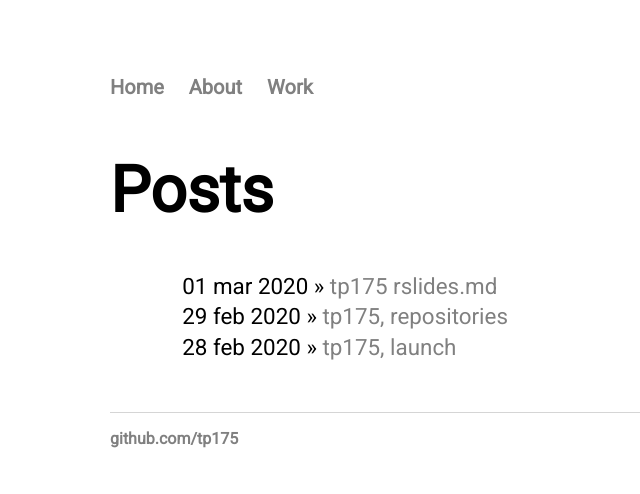
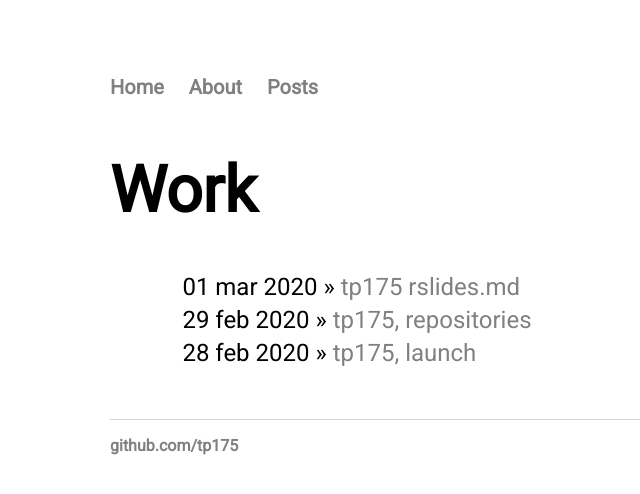
Before and after one commit to tp175/tp175.github.io, a Jekyll site: the page built from work/index.html, in a window 1280 px wide. Shown: the top 494 px of the page, without its empty margins (82-722 px from the left). Built offline with Jekyll 4.4.1, drawn with Linux system fonts in a browser that asks for light colours.

Commit message:
content update

```diff
--- a/_config.yml
+++ b/_config.yml
@@ -1,4 +1,4 @@
 name: tp175, Home
 markdown: kramdown
-permalink: /blog/:year/:month/:day/:title
+permalink: /work/:year/:month/:day/:title
 theme: jekyll-theme-minimal
--- a/_layouts/default.html
+++ b/_layouts/default.html
@@ -10,7 +10,7 @@
 	    		<ul>
 	        		<li><a href="/" class="nav">Home</a></li>
 		        	<li><a href="/about" class="nav">About</a></li>
-	        		<li><a href="/blog" class="nav">Work</a></li>
+	        		<li><a href="/work" class="nav">Posts</a></li>
 	    		</ul>
 			</nav>
 			<div class="container">
--- a/css/main.css
+++ b/css/main.css
@@ -64,7 +64,7 @@ footer {
 
 ul.posts {
 	margin-left: 30px;margin-top: 0px;margin-bottom: 50px;
-	font-size: 1.4em;
+	font-size: 1.5em;
 	text-transform: lowercase;
 }
 
--- a/index.html
+++ b/index.html
@@ -1,6 +1,6 @@
 ---
 layout: default
-title: tp175, Home Page
+title: tp175, Home
 ---
 <div class="blurb">
 	<h1>Welcome</h1>
--- a/blog/index.html
+++ b/work/index.html
@@ -1,6 +1,6 @@
 ---
 layout: default
-title: Posts
+title: Work
 ---
 	<h1>{{ page.title }}</h1>
 	<ul class="posts">
```
